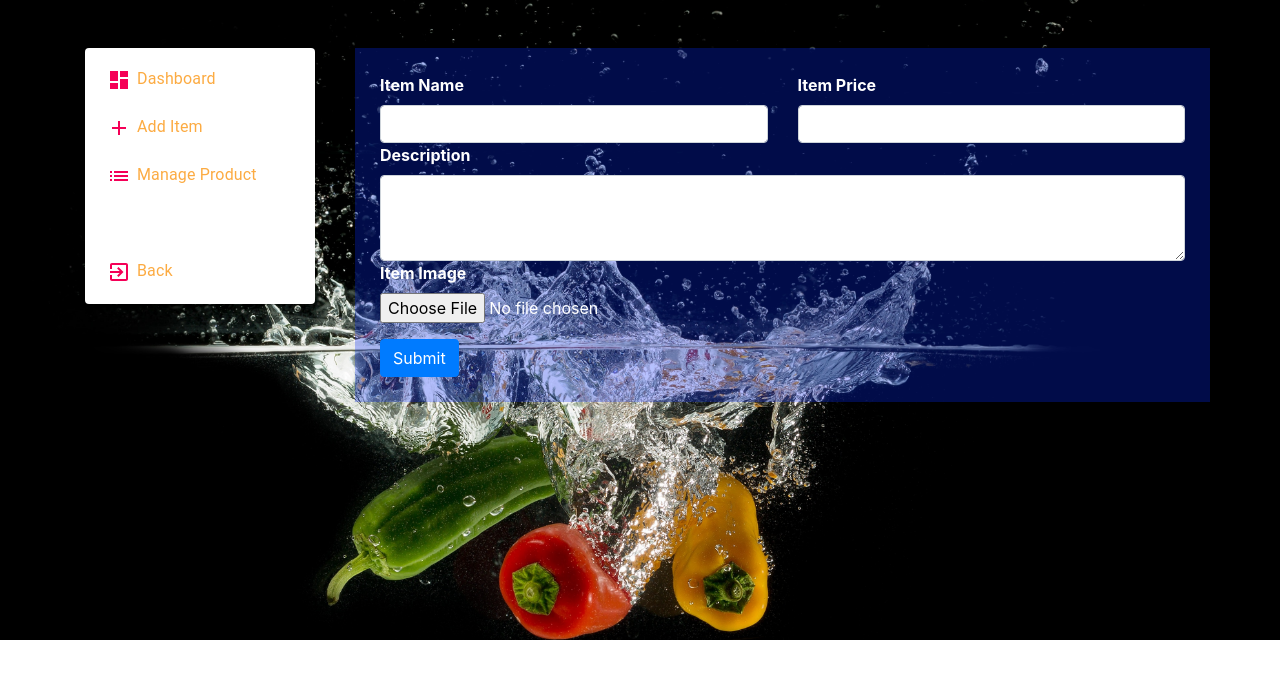
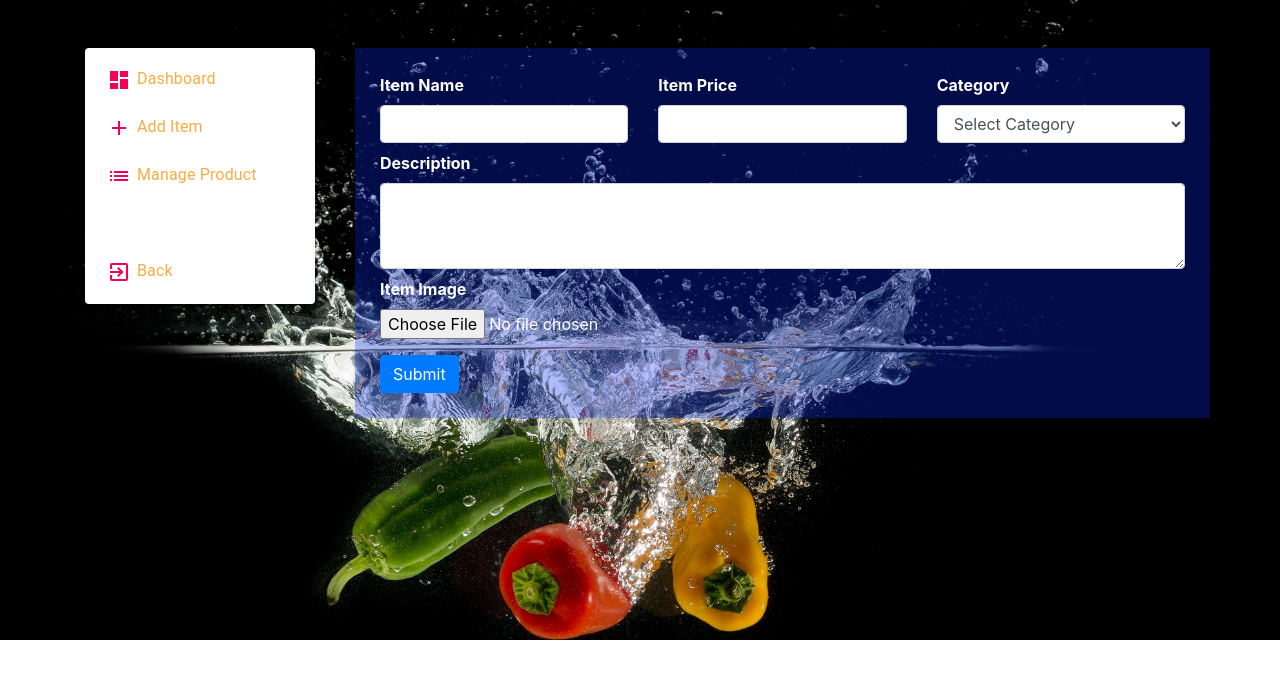
Before and after one commit to mazhars-git/bengal-dish-client, a React (Create React App) app: page /addItem in a window 1280 px wide. Shown: the top 678 px of the page. Built offline with nearby package versions, Linux system fonts and the light colour scheme.

Commit message:
add item form update

```diff
--- a/src/Components/Dashboard/AddItem/AddItem.js
+++ b/src/Components/Dashboard/AddItem/AddItem.js
@@ -10,32 +10,46 @@ const AddItem = () => {
     <section className="dashboard">
       <div className="container py-5">
         <div className="row">
+  {/* --------------------------sidebar------------------- */}
+
           <div className="col-md-3">
               <Sidebar />
           </div>
 
+    {/* ----------------------add item form ---------------------------- */}
+
           <div className="col-md-9 addForm">
-              <form class="row g-3">
-                  <div class="col-md-6">
-                    <label for="name" class="form-label">Item Name</label>
-                    <input type="text" class="form-control" id="name" />
+              <form className="row g-3">
+                <div className="col-md-4">
+                    <label for="name" className="form-label">Item Name</label>
+                    <input type="text" className="form-control" id="name" />
                   </div>
-                  <div class="col-md-6">
-                    <label for="price" class="form-label">Item Price</label>
-                    <input type="number" class="form-control" id="price" />
+                  <div className="col-md-4">
+                    <label for="price" className="form-label">Item Price</label>
+                    <input type="number" className="form-control" id="price" />
                   </div>
-                  <div class="col-12">
-                    <label for="description" class="form-label">Description</label>
-                    <textarea class="form-control" id="description" rows="3"></textarea>
+                  <div className="col-md-4">
+                    <label for="category" className="form-label">Category</label>
+                      <select className="form-control" id="category">
+                          <option selected="true" disabled="disabled">Select Category</option>
+                          <option>Breakfast</option>
+                          <option>Lunch</option>
+                          <option>Dinner</option>
+                      </select>
                   </div>
 
-                  <div class="mb-3 col-md-6">
-                    <label for="formFile" class="form-label">Item Image</label><br/>
+                  <div className="col-12">
+                    <label for="description" className="form-label mt-2">Description</label>
+                    <textarea className="form-control" id="description" rows="3"></textarea>
+                  </div>
+
+                  <div className="mb-3 col-md-6">
+                    <label for="formFile" className="form-label mt-2">Item Image</label><br/>
                     <input type="file" id="formFile" />
                   </div>
 
-                  <div class="col-12">
-                    <button type="submit" class="btn btn-primary">Submit</button>
+                  <div className="col-12">
+                    <button type="submit" className="btn btn-primary">Submit</button>
                   </div>
               </form>
           </div>
```
